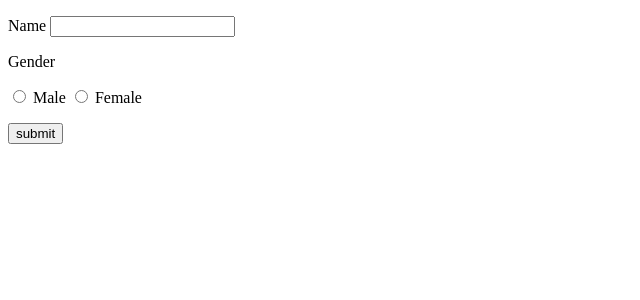
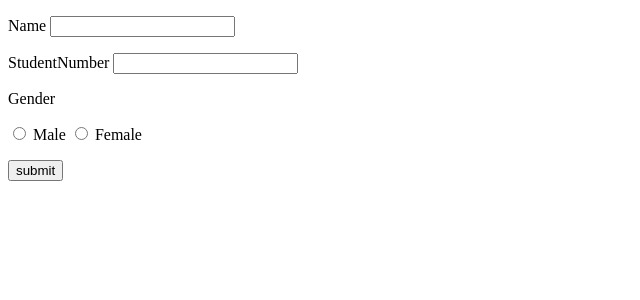
Before and after one commit to JoungMinJu/CSID_Classes, a Flask app: page / in a window 1280 px wide. Shown: the top 300 px of the page, without its empty margins (0-640 px from the left). Run offline with Flask 2, Linux system fonts and the light colour scheme.

Commit message:
feat: add StudentName form

```diff
--- a/main.py
+++ b/main.py
@@ -12,6 +12,7 @@ def result():
       result['Name'] = request.form.get('Name')
 
       # 학번
+      result['StudentNumber'] = request.form.get('StudentNumber')
       # 성별
       result['Gender'] = request.form.get('Gender')
       # 학과
--- a/templates/input_info.html
+++ b/templates/input_info.html
@@ -1,20 +1,19 @@
-<!doctype html>
+<!DOCTYPE html>
 <html>
   <body>
-
-      <form action = "/result" method = "POST">
-         <p>Name <input type = "text" name = "Name" /></p>
+    <form action="/result" method="POST">
+      <p>Name <input type="text" name="Name" /></p>
       <!-- 학번 -->
+      <p>StudentNumber <input type="text" name="StudentNumber" /></p>
       <!-- 성별 -->
       <p>Gender</p>
-         <input type="radio" id="Male" name="Gender" value="Male"/>
+      <input type="radio" id="Male" name="Gender" value="Male" />
       <label for="Male">Male</label>
-         <input type="radio" id="Female" name="Gender" value="Female"/>
+      <input type="radio" id="Female" name="Gender" value="Female" />
       <label for="Female">Female</label>
       <!-- 학과 -->
       <!-- 프로그래밍 언어 -->
-         <p><input type = "submit" value = "submit" /></p>
+      <p><input type="submit" value="submit" /></p>
     </form>
-
   </body>
 </html>
```
Lines whose indentation alone changed are shown as unchanged.
